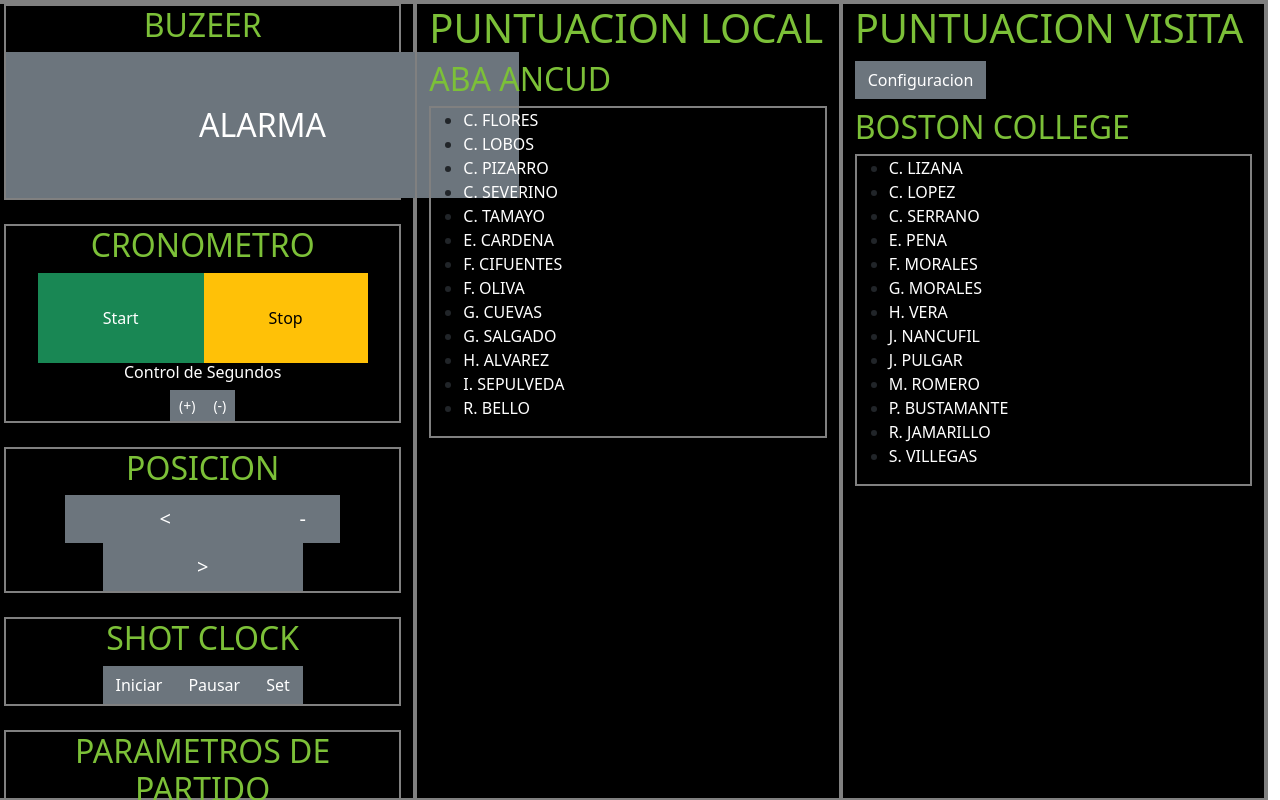
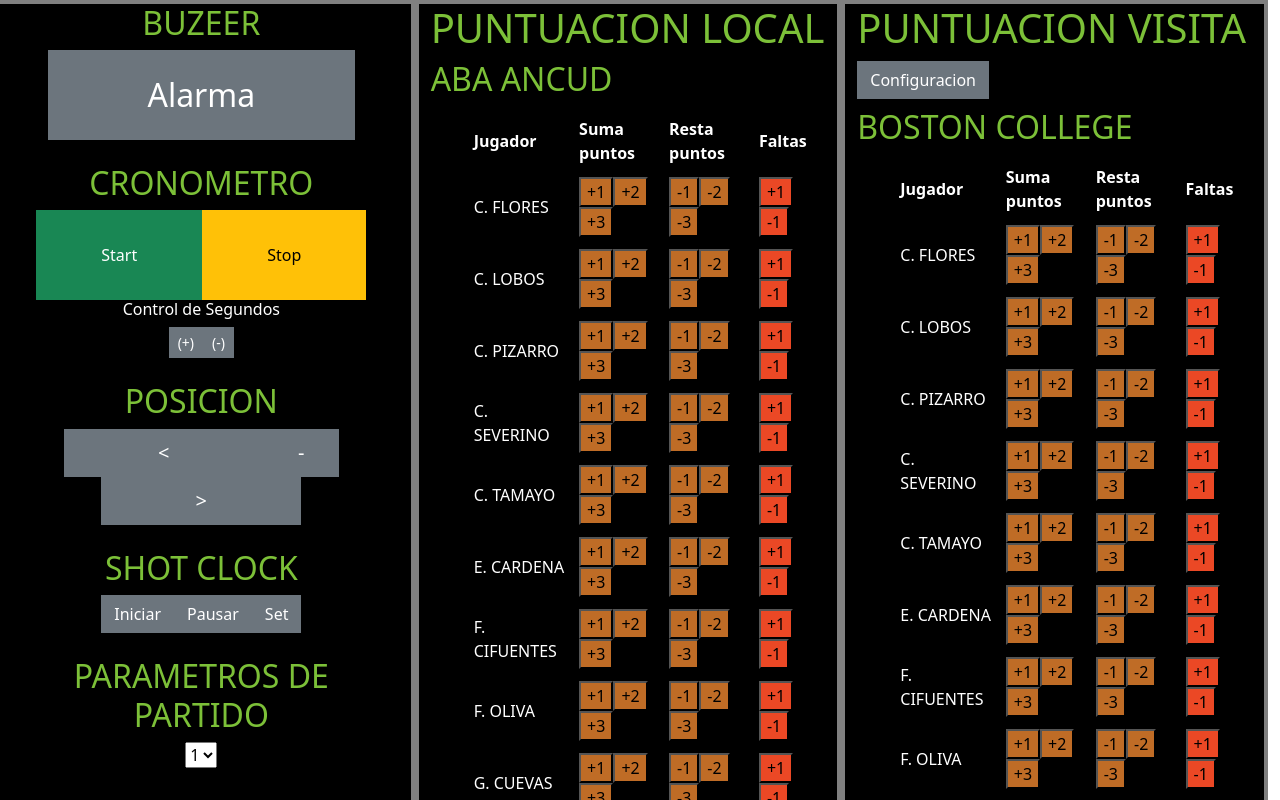
Before and after one commit to juanHernandezG/tarea2-angular, an Angular app: page /panel-control in a window 1280 px wide. Built offline with nearby package versions, Linux system fonts and the light colour scheme.

Commit message:
panel casi listo

```diff
--- a/src/app/pages/panel-de-control/panel-de-control.component.css
+++ b/src/app/pages/panel-de-control/panel-de-control.component.css
@@ -1,5 +1,6 @@
 #botones{
   text-align: center;
+  border: 4px solid grey;
 }
 h1,h2{
   color: rgb(124, 192, 56);
@@ -14,6 +15,9 @@
   left: 0;
 }
 
-div{
-  border: 2px solid grey;
+#local{
+  border: 4px solid grey;
 }
+#visita{
+  border: 4px solid grey;
+}
--- a/src/app/pages/panel-de-control/panel-de-control.component.html
+++ b/src/app/pages/panel-de-control/panel-de-control.component.html
@@ -7,7 +7,7 @@
     <div>
       <h2>BUZEER</h2>
       <button id="alarmabtn" type="button" class="btn btn-secondary btn-lg rounded-0" (click)="reproducirSonido()"
-      style="--bs-btn-padding-y: 3rem; --bs-btn-padding-x: 12rem; --bs-btn-font-size: 2rem;">{{ sonidoReproduciendo ? 'Detener sonido' : 'ALARMA' }}</button>
+      style="--bs-btn-padding-y: 5%; --bs-btn-padding-x: 25%; --bs-btn-font-size: 2rem;">Alarma</button>
 
     </div>
 
@@ -58,20 +58,46 @@
       </select>
     </div>
   </div>
-  <div class="col-md-4">
+  <div id="local" class="col-md-4">
     <h1>PUNTUACION LOCAL</h1>
     <h2>ABA ANCUD</h2>
 
     <div>
       <ul id="lista-jugadores">
-        <li class="jugador" *ngFor="let jugador of jugadores1">
-            <span class="etiqueta" style="color: white;">{{jugador.nombre}} </span>
-        </li>
+        <table style="border-collapse: separate; border-spacing: 10px;">
+          <thead>
+            <tr>
+              <th style="color: white;">Jugador</th>
+              <th style="color: white;">Suma puntos</th>
+              <th style="color: white;">Resta puntos</th>
+              <th style="color: white;">Faltas</th>
+            </tr>
+          </thead>
+          <tbody>
+            <tr *ngFor="let jugador of jugadores1">
+              <td style="color: white;">{{ jugador.nombre }}</td>
+              <td>
+                <button style="background-color: #bf6c26;">+1</button>
+                <button style="background-color: #bf6c26;">+2</button>
+                <button style="background-color: #bf6c26;">+3</button>
+              </td>
+              <td>
+                <button style="background-color: #bf6c26;">-1</button>
+                <button style="background-color: #bf6c26;">-2</button>
+                <button style="background-color: #bf6c26;">-3</button>
+              </td>
+              <td>
+                <button style="background-color: #eb4825;">+1</button>
+                <button style="background-color: #eb4825;">-1</button>
+              </td>
+            </tr>
+          </tbody>
+        </table>
     </ul>
     </div>
   </div>
 
-  <div class="col-md-4">
+  <div id="visita" class="col-md-4">
       <h1>PUNTUACION VISITA
         <button id="configuracion" type="button" class="btn btn-secondary btn-md rounded-0">Configuracion</button>
       </h1>
@@ -79,9 +105,35 @@
 
       <div>
         <ul id="lista-jugadores">
-          <li class="jugador" *ngFor="let jugador of jugadores2">
-              <span class="etiqueta" style="color: white;">{{jugador.nombre}} </span>
-          </li>
+              <table style="border-collapse: separate; border-spacing: 10px;">
+                <thead>
+                  <tr>
+                    <th style="color: white;">Jugador</th>
+                    <th style="color: white;">Suma puntos</th>
+                    <th style="color: white;">Resta puntos</th>
+                    <th style="color: white;">Faltas</th>
+                  </tr>
+                </thead>
+                <tbody>
+                  <tr *ngFor="let jugador of jugadores1">
+                    <td style="color: white;">{{ jugador.nombre }}</td>
+                    <td>
+                      <button style="background-color: #bf6c26;">+1</button>
+                      <button style="background-color: #bf6c26;">+2</button>
+                      <button style="background-color: #bf6c26;">+3</button>
+                    </td>
+                    <td>
+                      <button style="background-color: #bf6c26;">-1</button>
+                      <button style="background-color: #bf6c26;">-2</button>
+                      <button style="background-color: #bf6c26;">-3</button>
+                    </td>
+                    <td>
+                      <button style="background-color: #eb4825;">+1</button>
+                      <button style="background-color: #eb4825;">-1</button>
+                    </td>
+                  </tr>
+                </tbody>
+              </table>
       </ul>
       </div>
   </div>
```
